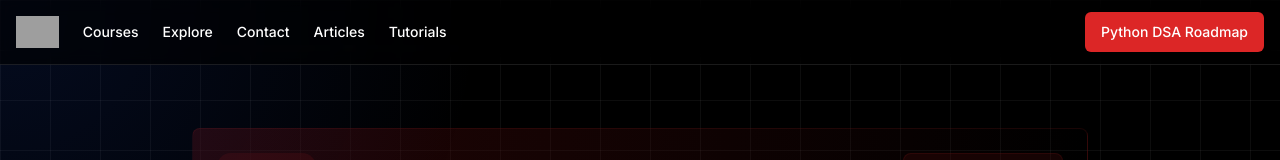
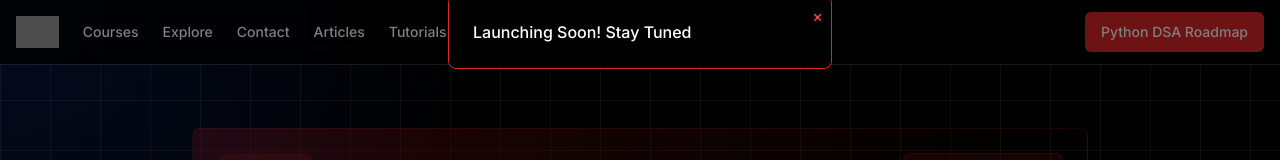
Before and after one commit to samunicode/z2a_new, a Next.js app: page / in a window 1280 px wide. Both pictures are taken after a click on the button "Python DSA Roadmap". Shown: the top 160 px of the page. Built offline with nearby package versions, Linux system fonts and the light colour scheme; grey boxes are pictures that could not be loaded.

Commit message:
Update navbar.tsx

```diff
--- a/components/navbar.tsx
+++ b/components/navbar.tsx
@@ -1,14 +1,44 @@
+"use client"
+import { useState } from "react"  // 🛠️ Yeh import karna zaroori hai!
+
 import Link from "next/link"
 import { Button } from "@/components/ui/button"
 import MobileNav from "./mobile-nav"
 import Image from "next/image"
 
 export default function Navbar() {
+  const [isOpen, setIsOpen] = useState(false)
   return (
     <header className="fixed top-0 left-0 right-0 z-50 border-b border-white/10 bg-background/95 backdrop-blur supports-[backdrop-filter]:bg-background/60">
+
+       {/* ✅ Improved Modal Code */}
+{isOpen && (
+  <div
+    className="fixed inset-0 flex items-center justify-center bg-black bg-opacity-50"
+    onClick={() => setIsOpen(false)}
+  >
+    <div
+      className="bg-black text-white p-6 rounded-lg shadow-lg relative w-96 border border-red-600" // Black modal, white text, and fixed width
+      onClick={(e) => e.stopPropagation()}
+    >
+      <span
+        className="absolute top-2 right-2 cursor-pointer text-md font-medium text-red-500 hover:text-red-600 transition"
+        onClick={() => setIsOpen(false)}
+      >
+        ×
+      </span>
+      <h1 className="text-md font-medium">Launching Soon! Stay Tuned</h1>
+    </div>
+  </div>
+)}
+
       <div className="container flex h-16 items-center justify-between px-4">
         <div className="flex items-center gap-6">
-          <Link href="/" className="flex items-center space-x-2">
+          <Link href="/" className="flex items-center space-x-2"
+            onClick={(e) => {e.preventDefault(); // Prevent default link behavior
+                    setIsOpen(true); // Open modal
+                    }}
+            >
             <Image
               src="https://hebbkx1anhila5yf.public.blob.vercel-storage.com/navbar-mQIi55e0npRvCDRgIjQwdoveHaWVvw.png"
               alt="z2a.dev"
@@ -18,25 +48,45 @@ export default function Navbar() {
             />
           </Link>
           <nav className="hidden lg:flex items-center space-x-6">
-            <Link href="#courses" className="text-sm font-medium hover:text-primary">
+            <Link href="#courses" className="text-sm font-medium hover:text-primary"
+              onClick={(e) => {e.preventDefault(); // Prevent default link behavior
+                    setIsOpen(true); // Open modal
+                    }}
+              >
               Courses
             </Link>
-            <Link href="#explore" className="text-sm font-medium hover:text-primary">
+            <Link href="#explore" className="text-sm font-medium hover:text-primary"
+              onClick={(e) => {e.preventDefault(); // Prevent default link behavior
+                    setIsOpen(true); // Open modal
+                    }}
+              >
               Explore
             </Link>
-            <Link href="#contact" className="text-sm font-medium hover:text-primary">
+            <Link href="#contact" className="text-sm font-medium hover:text-primary"
+              onClick={(e) => {e.preventDefault(); // Prevent default link behavior
+                    setIsOpen(true); // Open modal
+                    }}
+              >
               Contact
             </Link>
-            <Link href="#articles" className="text-sm font-medium hover:text-primary">
+            <Link href="#articles" className="text-sm font-medium hover:text-primary"
+              onClick={(e) => {e.preventDefault(); // Prevent default link behavior
+                    setIsOpen(true); // Open modal
+                    }}
+              >
               Articles
             </Link>
-            <Link href="#tutorials" className="text-sm font-medium hover:text-primary">
+            <Link href="#tutorials" className="text-sm font-medium hover:text-primary"
+              onClick={(e) => {e.preventDefault(); // Prevent default link behavior
+                    setIsOpen(true); // Open modal
+                    }}
+              >
               Tutorials
             </Link>
           </nav>
         </div>
         <div className="flex items-center gap-4">
-          <Button className="hidden bg-red-600 lg:inline-flex text-white font-medium">Python DSA Roadmap</Button>
+          <Button className="hidden bg-red-600 lg:inline-flex text-white font-medium" onClick={() => setIsOpen(true)}>Python DSA Roadmap</Button>
           <MobileNav />
         </div>
       </div>
```
